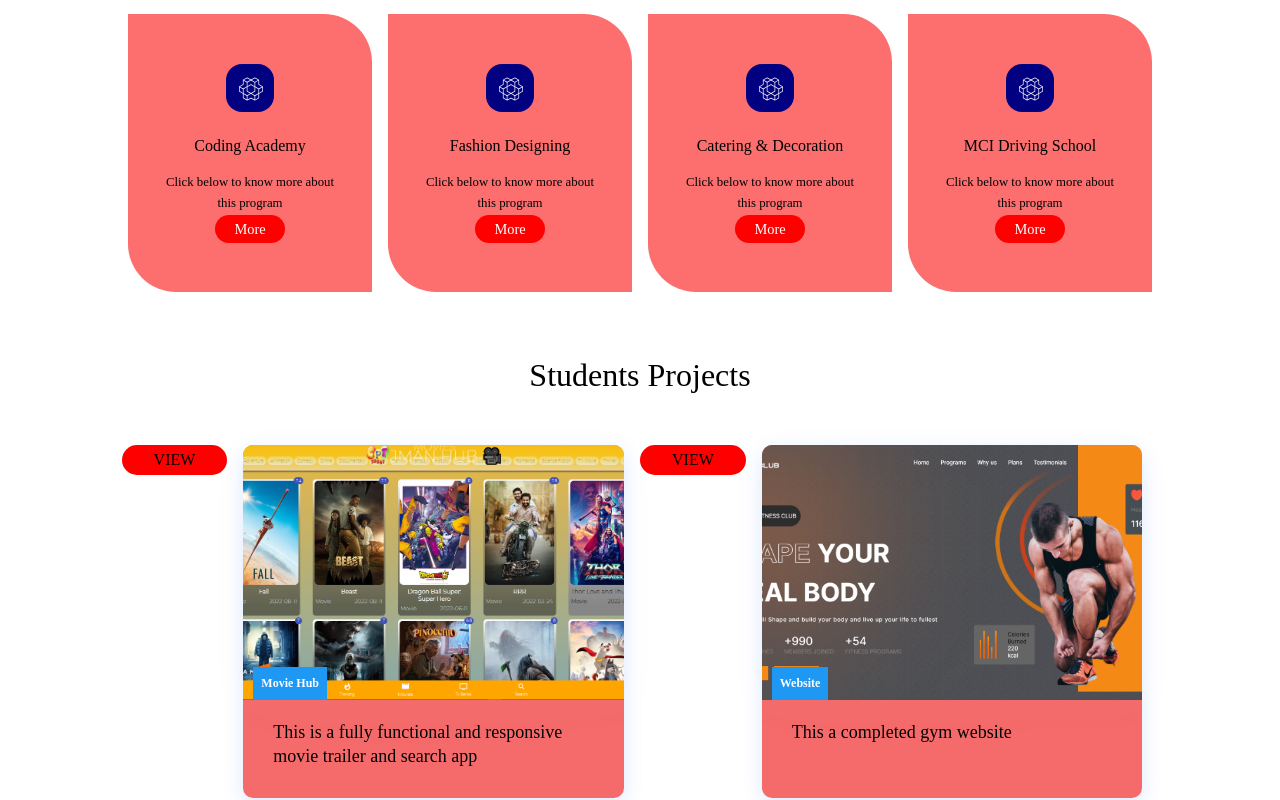
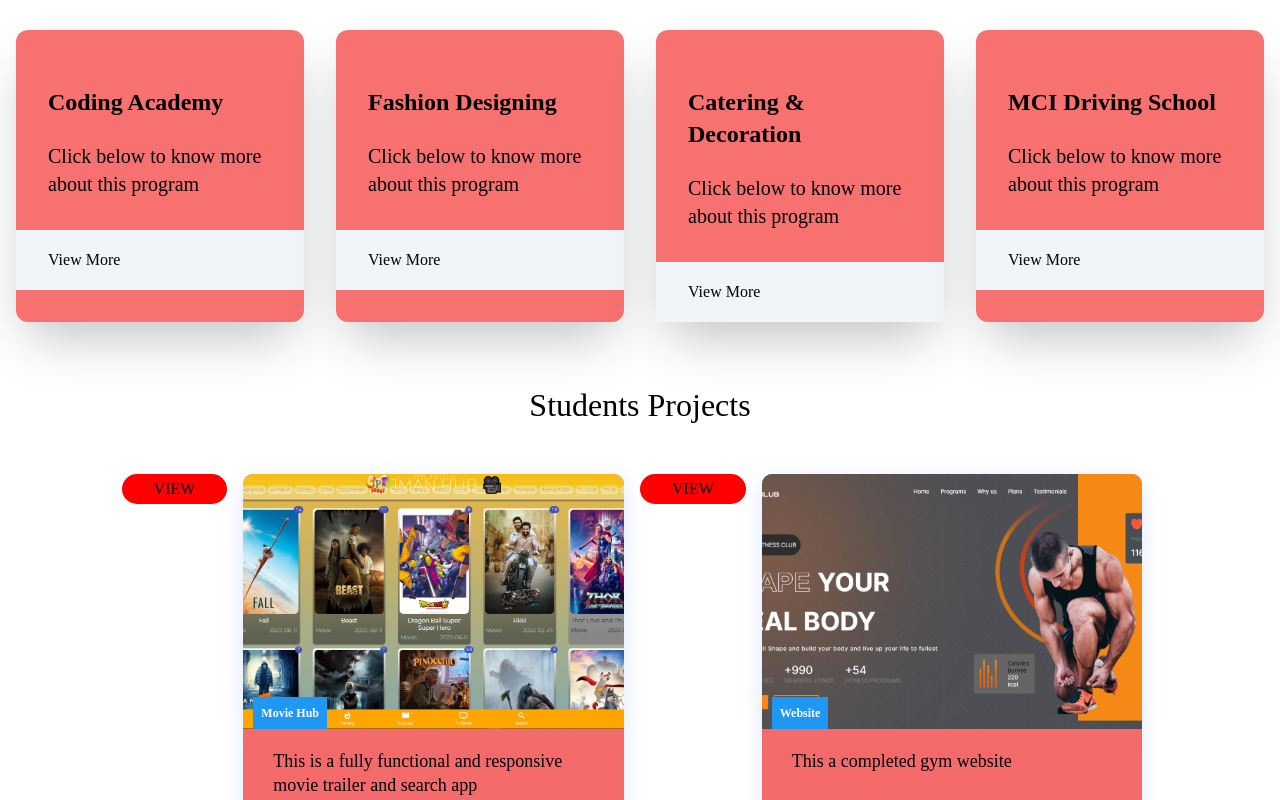
Before and after one commit to Horizon419/MCI-webpage, a React (Create React App) app: page / in a window 1280 px wide. Shown: the part 1140-1940 px from the top of the page. Built offline with nearby package versions, Linux system fonts and the light colour scheme.

Commit message:
committed

```diff
--- a/package.json
+++ b/package.json
@@ -4,6 +4,7 @@
   "private": true,
   "dependencies": {
     "@fortawesome/free-brands-svg-icons": "^6.2.0",
+    "@heroicons/react": "^2.0.12",
     "@testing-library/jest-dom": "^5.14.1",
     "@testing-library/react": "^13.0.0",
     "@testing-library/user-event": "^13.2.1",
@@ -13,6 +14,7 @@
     "cors": "^2.8.5",
     "express": "^4.18.1",
     "gsap-trial": "^3.11.1",
+    "heroicons-react": "^1.4.1",
     "loaders.css": "^0.1.2",
     "nodemailer": "^6.7.8",
     "react": "^18.2.0",
--- a/src/components/Programs.js
+++ b/src/components/Programs.js
@@ -1,33 +1,75 @@
 import { FaCrown } from 'react-icons/fa';
 import SectionHead from './SectionHead';
-import { programs } from '../data'
-import {Link} from 'react-router-dom'
-import Card from '../UI/Card';
+import { Link } from "react-router-dom";
 
 
 const Programs = () => {
   return (
-    <section className="programs">
-      <div className="container programs__container">
-        <SectionHead icon={<FaCrown />} title="Programs" />
+    <>
+      <section className="programs">
+        <div className="container programs__container">
+          <SectionHead icon={<FaCrown />} title="Our Programs" />
+        </div>
+      </section>
 
-        <div className="programs__wrapper">
-          {programs.map(({ id, icon, title, info }) => {
-            return (
-              <Card className="programs__programs" key={id}>
-                <span>{icon}</span>
-                <h4>{title}</h4>
-                <small>{info}</small>
-                <Link to='/contact' className="btn sm">
-                 More
-
-                </Link>
-              </Card>
-            );
-          })}
+      <div className="grid grid-cols-1 lg:grid-cols-4 relative gap-x-8 gap-y-16 px-4 pt-12 sm:pt-20 text-black">
+        <div className="bg-red-400 rounded-xl shadow-2xl">
+          <div className="p-8">
+            <h3 className="font-bold text-2xl my-6">Coding Academy</h3>
+            <p className="text-black-600 text-xl">
+              Click below to know more about this program
+            </p>
+          </div>
+          <div className="bg-slate-100 pl-8 py-4">
+            <p className="flex items-center text-indigo-600">
+              <Link to="/contact">View More</Link>
+            </p>
+          </div>
+        </div>
+        <div className="bg-red-400 rounded-xl shadow-2xl">
+          <div className="p-8">
+            <h3 className="font-bold text-2xl my-6">Fashion Designing</h3>
+            <p className="text-black-600 text-xl">
+              Click below to know more about this program
+            </p>
+          </div>
+          <div className="bg-slate-100 pl-8 py-4">
+            <p className="flex items-center text-indigo-600">
+              {" "}
+              <Link to="/contact">View More</Link>
+            </p>
+          </div>
+        </div>
+        <div className="bg-red-400 rounded-xl shadow-2xl">
+          <div className="p-8">
+            <h3 className="font-bold text-2xl my-6">Catering & Decoration</h3>
+            <p className="text-black-600 text-xl">
+              Click below to know more about this program
+            </p>
+          </div>
+          <div className="bg-slate-100 pl-8 py-4">
+            <p className="flex items-center text-indigo-600">
+              {" "}
+              <Link to="/contact">View More</Link>
+            </p>
+          </div>
+        </div>
+        <div className="bg-red-400 rounded-xl shadow-2xl">
+          <div className="p-8">
+            <h3 className="font-bold text-2xl my-6">MCI Driving School</h3>
+            <p className="text-black-600 text-xl">
+              Click below to know more about this program
+            </p>
+          </div>
+          <div className="bg-slate-100 pl-8 py-4">
+            <p className="flex items-center text-indigo-600">
+              {" "}
+              <Link to="/contact">View More</Link>
+            </p>
+          </div>
         </div>
       </div>
-    </section>
+    </>
   );
 }
 export default Programs
--- a/src/pages/home/home.css
+++ b/src/pages/home/home.css
@@ -81,16 +81,13 @@
 
 @media screen and (max-width: 600px) {
     .programs__wrapper {
-            grid-template-columns: 1fr 350px 350px 1fr;
-            display: grid;
-                grid-template-columns: 1fr;
-                grid-gap: 50px;
+            grid-template-columns: 1fr 1fr;
         }
 }
 
 @media screen and (max-width: 480px) {
     .programs__wrapper{
-    grid-template-columns: 1fr 350px 350px 1fr;
+        grid-template-columns: 1fr;
 
     }
 }
@@ -115,6 +112,7 @@
     font-size: 2rem;
     font-weight: bold;
 }
+
 
 /* slider */
 .portfolio .swiper {
--- a/tailwind.config.js
+++ b/tailwind.config.js
@@ -1,8 +1,22 @@
-/** @type {import('tailwindcss').Config} */
 module.exports = {
   content: ["./src/**/*.{js,jsx,ts,tsx}"],
   theme: {
-    extend: {},
+    screens: {
+      sm: "640px",
+      // => @media (min-width: 640px) { ... }
+
+      md: "768px",
+      // => @media (min-width: 768px) { ... }
+
+      lg: "1024px",
+      // => @media (min-width: 1024px) { ... }
+
+      xl: "1280px",
+      // => @media (min-width: 1280px) { ... }
+
+      "2xl": "1536px",
+      // => @media (min-width: 1536px) { ... }
+    },
   },
   plugins: [],
 };
```
Also changed, not shown: 1 other file (tests, documents, lock files or other folders).
